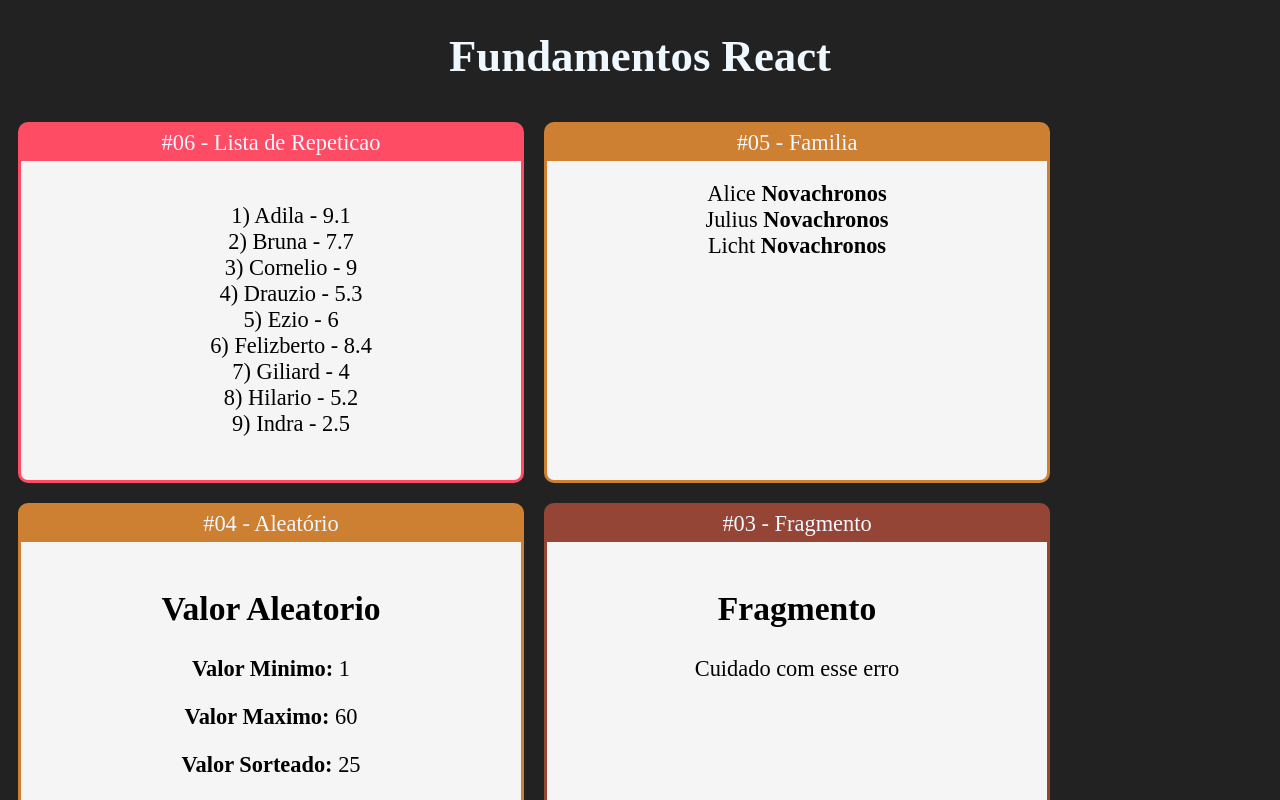
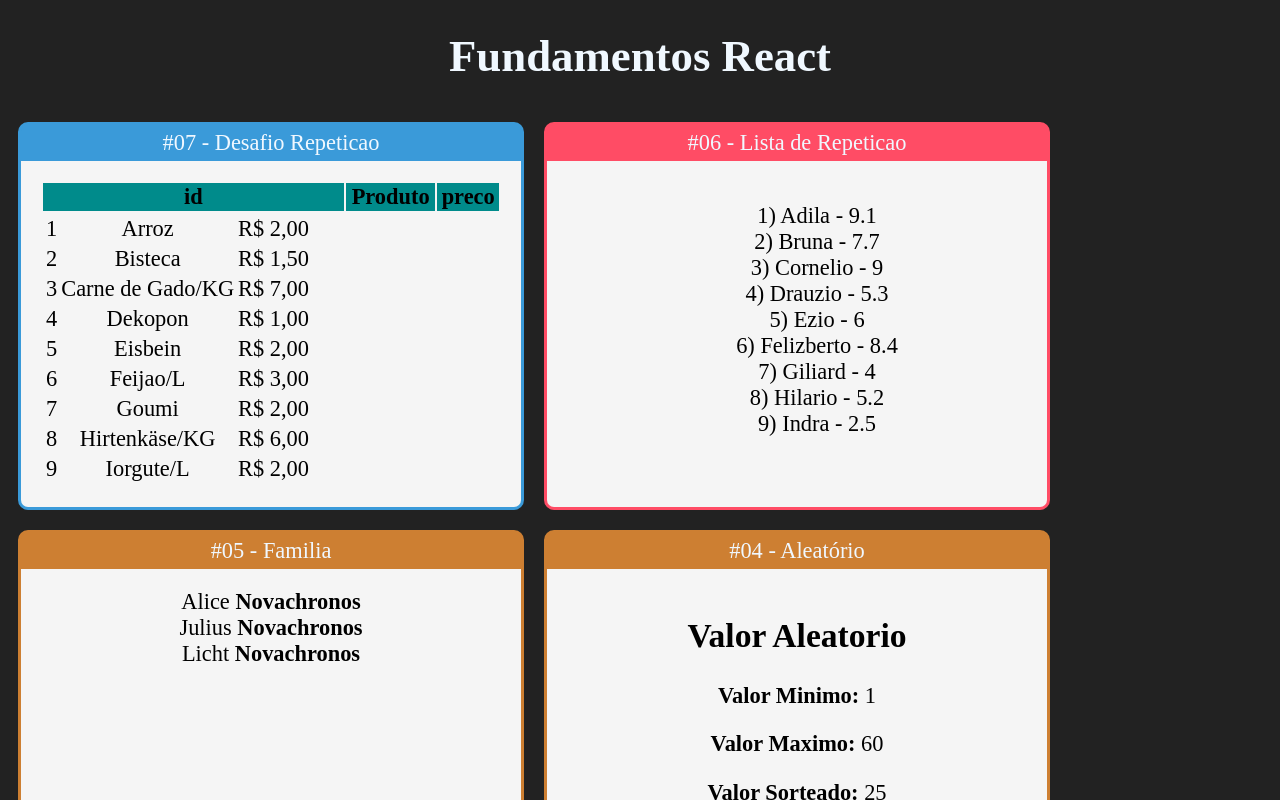
Before and after one commit to fmacedo7/react-redux, a React (Create React App) app: page / in a window 1280 px wide. Shown: the top 800 px of the page. Built offline with nearby package versions, Linux system fonts and the light colour scheme.

Commit message:
Adicionada tabela na pasta repeticao

```diff
--- a/src/App.jsx
+++ b/src/App.jsx
@@ -1,5 +1,6 @@
 import React from "react";
 import "./App.css";
+import TabelaProdutos from "./components/repeticao/TabelaProdutos";
 import ListaAlunos from "./components/repeticao/ListaAlunos";
 import First from "./components/basics/First"; //o nome "First" n precisa ser exatamente o mesmo nome da funcao de origem
 import ComParametro from "./components/basics/ComParemetro";
@@ -13,6 +14,9 @@ export default (_) => (
   <div className="App">
     <h1>Fundamentos React</h1>
     <div className="Cards">
+      <Card id="test" titulo="#07 - Desafio Repeticao" color="#3A9AD9">
+        <TabelaProdutos />
+      </Card>
       <Card titulo="#06 - Lista de Repeticao" color="#FF4C65">
         <ListaAlunos />
       </Card>
--- /dev/null
+++ b/src/components/repeticao/TabelaProdudos.css
@@ -0,0 +1,7 @@
+.tabela_produtos table{
+    width: 100%;
+}
+
+.tabela_produtos th{
+    background-color: darkcyan;
+}
--- /dev/null
+++ b/src/components/repeticao/TabelaProdutos.jsx
@@ -0,0 +1,31 @@
+import React from "react";
+import produtos from "../../data/produtos";
+import "./TabelaProdudos.css"
+export default (props) => {
+  function getLinhas() {
+    return produtos.map((produto) => {
+      return (
+        <tr key={produto.id}>
+          <td>{produto.id}</td>
+          <td>{produto.mercadoria}</td>
+          <td>R$ {produto.preco.toFixed(2).replace('.', ',')}</td>
+        </tr>
+      );
+    });
+  }
+
+  return (
+    <div className="tabela_produtos">
+      <table>
+        <thead>
+          <tr>
+            <th>id</th>
+            <th>Produto</th>
+            <th>preco</th>
+          </tr>
+          <tbody>{getLinhas()}</tbody>
+        </thead>
+      </table>
+    </div>
+  );
+};
--- /dev/null
+++ b/src/data/produtos.js
@@ -0,0 +1,11 @@
+export default [
+    { id: 1, mercadoria: 'Arroz', preco: 2.0 },
+    { id: 2, mercadoria: 'Bisteca', preco: 1.5 },
+    { id: 3, mercadoria: 'Carne de Gado/KG', preco: 7.0 },
+    { id: 4, mercadoria: 'Dekopon', preco: 1.0 },
+    { id: 5, mercadoria: 'Eisbein', preco: 2.0 },
+    { id: 6, mercadoria: 'Feijao/L', preco: 3.0 },
+    { id: 7, mercadoria: 'Goumi', preco: 2.0 },
+    { id: 8, mercadoria: 'Hirtenkäse/KG', preco: 6.0 },
+    { id: 9, mercadoria: 'Iorgute/L', preco: 2.0 },
+]
```
Also changed, not shown: src/data/alunos.js (line endings or trailing spaces).
